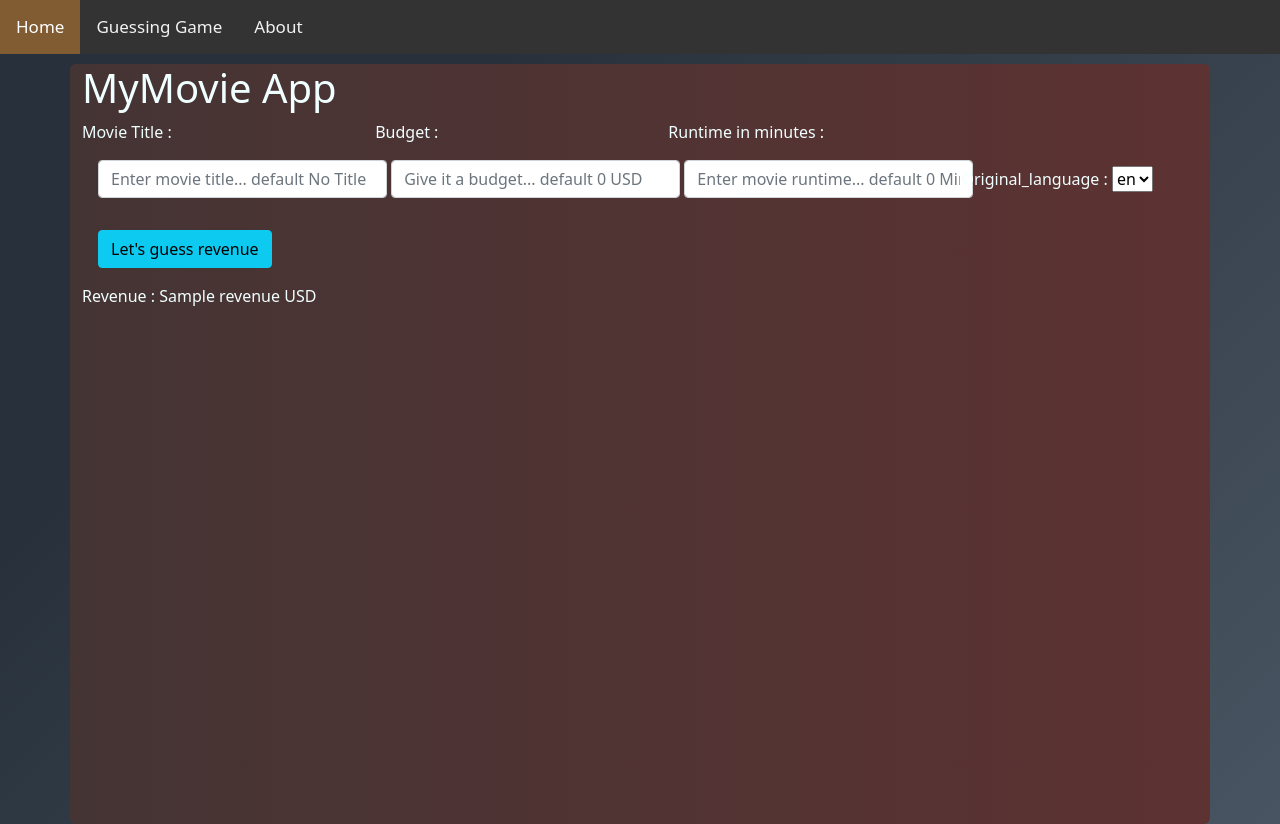
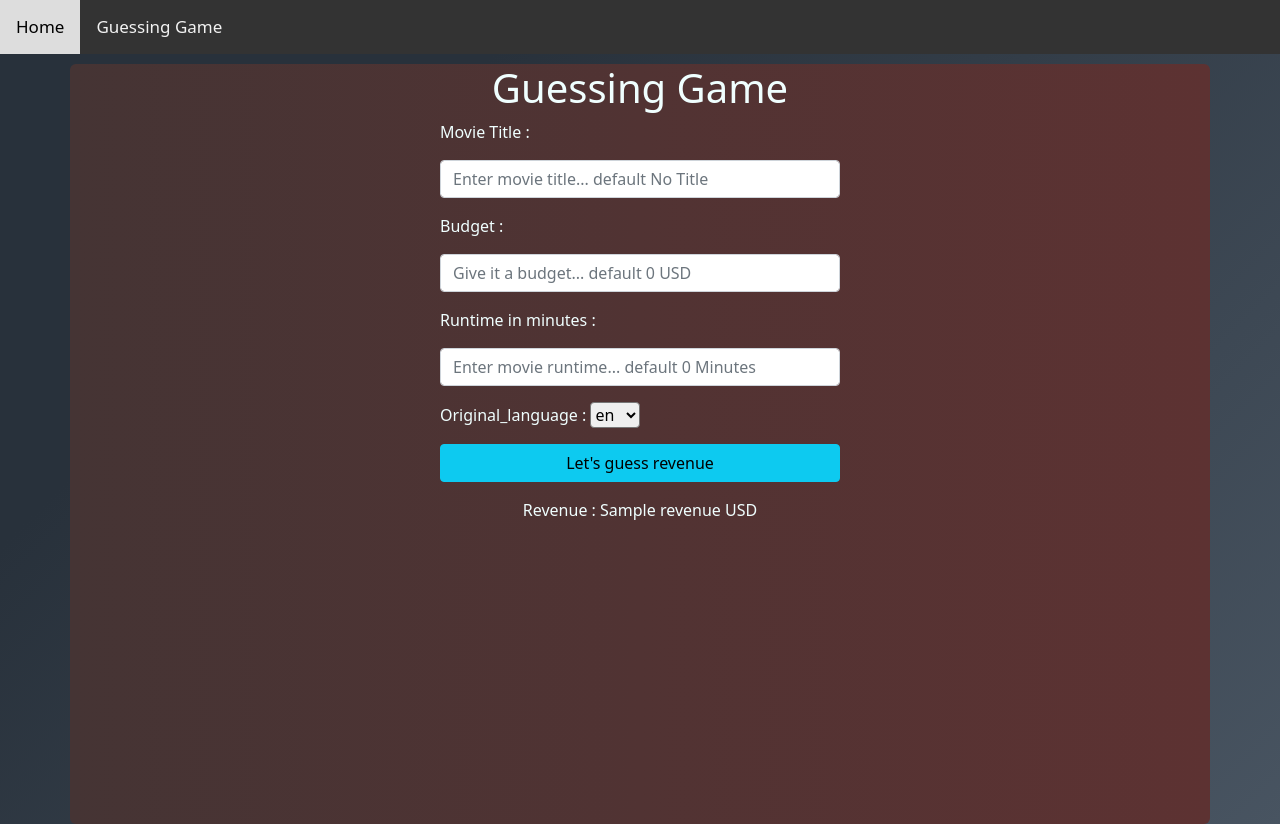
Before and after one commit to HuyPham2101/AI-Movie-Predicting-Game, a Flask app: template templates/game.html in a window 1280 px wide. Run offline with Flask 2, Linux system fonts and the light colour scheme; the template is opened without the code that fills it: most values are stand-ins (such as "Sample title", 1, 10 or a date in 2020); parts of the project's set-up code (start-up, migrations or seed data) failed here and were passed over; some libraries are stand-ins or nearby versions.

Commit message:
style(guessing-game)

```diff
--- a/static/index.css
+++ b/static/index.css
@@ -64,3 +64,12 @@
 h5{
     color: aqua;
 }
+#revenue_div{
+    display: flex;
+    flex-direction: column;
+    justify-content: space-evenly;
+    align-items: center;
+}
+.revenue_label{
+    width: 400px;
+}
--- a/templates/base.html
+++ b/templates/base.html
@@ -10,9 +10,8 @@
 </head>
 <header>
  <div class="topnav">
-  <a class="active" href="#home">Home</a>
-  <a href="#game">Guessing Game</a>
-  <a href="#about">About</a>
+  <a href="/">Home</a>
+  <a href="/game">Guessing Game</a>
 </div>
 </header>
 <body>
--- a/templates/game.html
+++ b/templates/game.html
@@ -1,32 +1,33 @@
 {% extends 'base.html' %}
 {% block game %}
-    <h1>{% block title %} MyMovie App {% endblock %}</h1>
-    <form method="post">
-        <div class="form-group">
-            <label> Movie Title :
+    <h1 style="text-align: center">{% block title %} Guessing Game{% endblock %}</h1>
+    <form method="post" >
+        <div class="form-group" id ="revenue_div" >
+            <label class = "revenue_label" for="title"> Movie Title :
+            </label>
             <input type="text" name="title" placeholder="Enter movie title... default No Title" class="form-control margin"
-                       value="{{ request.form['title'] }}"/>
+                   value="{{ request.form['title'] }}" style="width:400px " id="title"/>
+            <label class = "revenue_label" for="budget"> Budget :
             </label>
-            <label> Budget :
             <input type="text" name="budget" placeholder="Give it a budget... default 0 USD" class="form-control margin"
-                       value="{{ request.form['budget'] }}"/>
+                   value="{{ request.form['budget'] }}" style="width:400px " id="budget"/>
+            <label class = "revenue_label" for="runtime"> Runtime in minutes :
             </label>
-            <label> Runtime in minutes :
             <input type="text" name="runtime" placeholder="Enter movie runtime... default 0 Minutes" class="form-control margin"
-                       value="{{ request.form['runtime'] }}"/>
-            </label>
-            <label> Original_language :
-                <select name="lang_select">
+                   value="{{ request.form['runtime'] }}" style="width:400px " id="runtime"/>
+            <label class = "revenue_label"> Original_language :
+                <select name="lang_select" style="width: 50px;border-radius: 4px">
                 {% for l in lang %}
                     <option value={{ l }}>{{ l }}</option>
                 {% endfor %}
             </select>
             </label>
-            <button class="btn btn-info margin" onclick="">Let's guess revenue</button>
+            <button class="btn btn-info margin" style="width: 400px">Let's guess revenue</button>
         </div>
     </form>
 
-    <p id="revenue">Revenue :{% block revenue %}
-        {{ revenue }} {% endblock %} USD</p>
+    <div id="revenue-show" style="text-align: center" >
+        Revenue :{% block revenue %} {{ revenue }} {% endblock %} USD
+    </div>
 
 {% endblock %}
```
Lines whose indentation alone changed are shown as unchanged.
